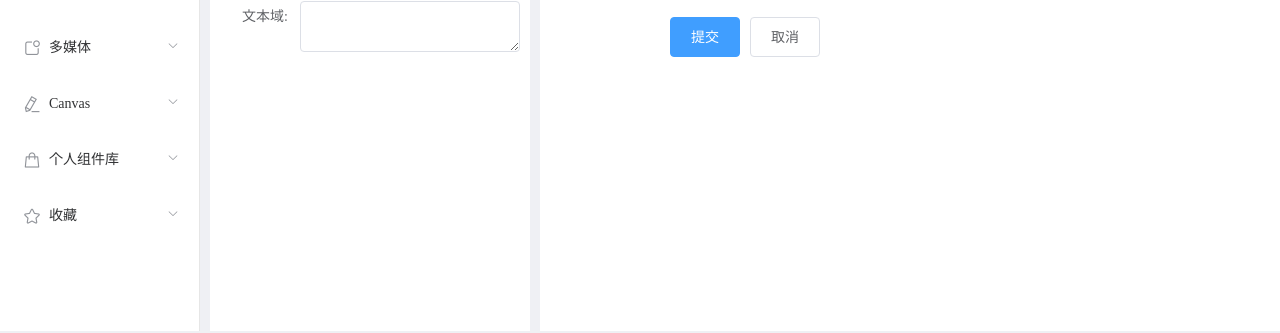
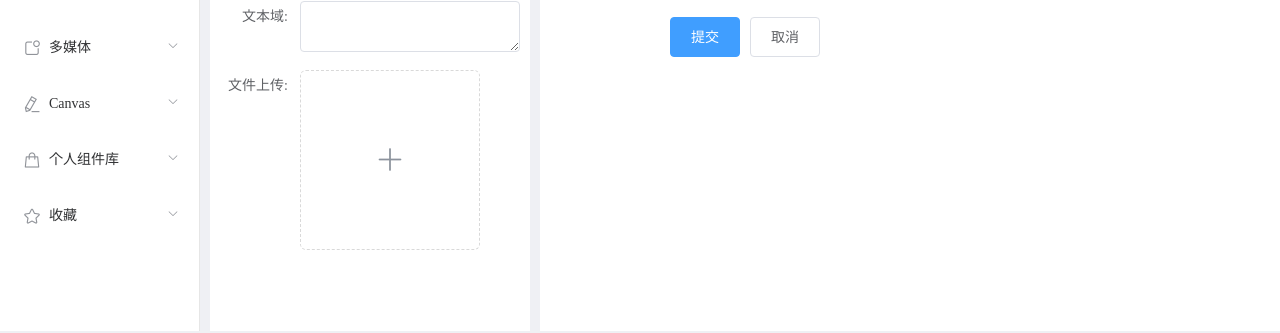
Before and after one commit to enjoy-pany/sys, a Vue app: page /formcenter/workBench in a window 1280 px wide. Shown: the part 429-762 px from the top of the page. Built offline with nearby package versions, Linux system fonts and the light colour scheme; what vue-codemirror would draw is missing.

Commit message:
引入动态组件

```diff
--- /dev/null
+++ b/src/page/formCenter/components/Checkbox.vue
@@ -0,0 +1,30 @@
+<template>
+  <div class="componentWrap">
+    <el-checkbox-group v-model="maindata.value">
+      <el-checkbox
+        v-for="(item, index) in maindata.options"
+        :key="index"
+        :label="item.label"
+        :value="item.value"
+      ></el-checkbox>
+    </el-checkbox-group>
+  </div>
+</template>
+<script>
+export default {
+  props: {
+    maindata: {
+      type: Object,
+      default: {},
+    }
+  },
+  data() {
+    return {};
+  },
+  methods: {}
+};
+</script>
+<style lang="less">
+.componentWrap {
+}
+</style>
--- /dev/null
+++ b/src/page/formCenter/components/DatePicker.vue
@@ -0,0 +1,26 @@
+<template>
+  <div class="componentWrap">
+      <el-date-picker type="date" v-model="maindata.value"></el-date-picker>
+  </div>
+</template>
+<script>
+export default {
+  props: {
+    maindata: {
+      type: Object,
+      default: {},
+    }
+  },
+  data() {
+    return {};
+  },
+  methods: {
+
+  }
+};
+</script>
+<style lang="less">
+.componentWrap {
+
+}
+</style>
--- /dev/null
+++ b/src/page/formCenter/components/Input.vue
@@ -0,0 +1,26 @@
+<template>
+  <div class="componentWrap">
+      <el-input v-model="maindata.value"></el-input>
+  </div>
+</template>
+<script>
+export default {
+  props: {
+    maindata: {
+      type: Object,
+      default: {},
+    }
+  },
+  data() {
+    return {};
+  },
+  methods: {
+
+  }
+};
+</script>
+<style lang="less">
+.componentWrap {
+
+}
+</style>
--- /dev/null
+++ b/src/page/formCenter/components/Radio.vue
@@ -0,0 +1,30 @@
+<template>
+  <div class="componentWrap">
+    <el-radio-group v-model="maindata.value">
+      <el-radio
+        v-for="(item, index) in maindata.options"
+        :key="index"
+        :label="item.label"
+        :value="item.value"
+      ></el-radio>
+    </el-radio-group>
+  </div>
+</template>
+<script>
+export default {
+  props: {
+    maindata: {
+      type: Object,
+      default: {},
+    }
+  },
+  data() {
+    return {};
+  },
+  methods: {}
+};
+</script>
+<style lang="less">
+.componentWrap {
+}
+</style>
--- /dev/null
+++ b/src/page/formCenter/components/Select.vue
@@ -0,0 +1,30 @@
+<template>
+  <div class="componentWrap">
+    <el-select v-model="maindata.value">
+      <el-option
+        v-for="(item, index) in maindata.options"
+        :key="index"
+        :label="item.label"
+        :value="item.value"
+      ></el-option>
+    </el-select>
+  </div>
+</template>
+<script>
+export default {
+  props: {
+    maindata: {
+      type: Object,
+      default: {},
+    }
+  },
+  data() {
+    return {};
+  },
+  methods: {}
+};
+</script>
+<style lang="less">
+.componentWrap {
+}
+</style>
--- /dev/null
+++ b/src/page/formCenter/components/Switch.vue
@@ -0,0 +1,26 @@
+<template>
+  <div class="componentWrap">
+      <el-switch v-model="maindata.value"></el-switch>
+  </div>
+</template>
+<script>
+export default {
+  props: {
+    maindata: {
+      type: Object,
+      default: {},
+    }
+  },
+  data() {
+    return {};
+  },
+  methods: {
+
+  }
+};
+</script>
+<style lang="less">
+.componentWrap {
+
+}
+</style>
--- /dev/null
+++ b/src/page/formCenter/components/Textarea.vue
@@ -0,0 +1,26 @@
+<template>
+  <div class="componentWrap">
+      <el-input type="textarea" v-model="maindata.value"></el-input>
+  </div>
+</template>
+<script>
+export default {
+  props: {
+    maindata: {
+      type: Object,
+      default: {},
+    }
+  },
+  data() {
+    return {};
+  },
+  methods: {
+
+  }
+};
+</script>
+<style lang="less">
+.componentWrap {
+
+}
+</style>
--- /dev/null
+++ b/src/page/formCenter/components/Upload.vue
@@ -0,0 +1,67 @@
+<template>
+  <div class="uploadWrap">
+    <el-upload
+      class="avatar-uploader"
+      action="https://jsonplaceholder.typicode.com/posts/"
+      :show-file-list="false"
+      :on-success="handleAvatarSuccess"
+      :before-upload="beforeAvatarUpload"
+    >
+      <img v-if="imageUrl" :src="imageUrl" class="avatar" />
+      <i v-else class="el-icon-plus avatar-uploader-icon"></i>
+    </el-upload>
+  </div>
+</template>
+<script>
+export default {
+  data() {
+    return {
+      imageUrl: ""
+    };
+  },
+  methods: {
+    handleAvatarSuccess(res, file) {
+      this.imageUrl = URL.createObjectURL(file.raw);
+    },
+    beforeAvatarUpload(file) {
+      const isJPG = file.type === "image/jpeg";
+      const isLt2M = file.size / 1024 / 1024 < 2;
+
+      if (!isJPG) {
+        this.$message.error("上传头像图片只能是 JPG 格式!");
+      }
+      if (!isLt2M) {
+        this.$message.error("上传头像图片大小不能超过 2MB!");
+      }
+      return isJPG && isLt2M;
+    }
+  }
+};
+</script>
+<style lang="less">
+.uploadWrap {
+  .avatar-uploader .el-upload {
+    border: 1px dashed #d9d9d9;
+    border-radius: 6px;
+    cursor: pointer;
+    position: relative;
+    overflow: hidden;
+  }
+  .avatar-uploader .el-upload:hover {
+    border-color: #409eff;
+  }
+  .avatar-uploader-icon {
+    font-size: 28px;
+    color: #8c939d;
+    width: 178px;
+    height: 178px;
+    line-height: 178px;
+    text-align: center;
+  }
+  .avatar {
+    width: 178px;
+    height: 178px;
+    display: block;
+  }
+}
+</style>
--- a/src/page/formCenter/workBench.vue
+++ b/src/page/formCenter/workBench.vue
@@ -5,50 +5,12 @@
         <draggable
           v-model="formModel"
           :group="{ name: 'form', pull: 'clone', put: false}"
-          :clone="cloneDog"
-        >
+          :clone="cloneDog">
           <el-form-item v-for="(item, index) in formModel" :key="index" :label="item.label">
-            <div class="formItem" v-if="item.type === 1">
-              <el-input v-model="item.value"></el-input>
-            </div>
-            <div class="formItem" v-if="item.type === 2">
-              <el-select v-model="item.value">
-                <el-option
-                  v-for="(fItem, fIndex) in item.options"
-                  :key="fIndex"
-                  :label="fItem.label"
-                  :value="fItem.value"
-                ></el-option>
-              </el-select>
-            </div>
-            <div class="formItem" v-if="item.type === 3">
-              <el-date-picker type="date" v-model="item.value"></el-date-picker>
-            </div>
-            <div class="formItem" v-if="item.type === 4">
-              <el-switch v-model="item.value"></el-switch>
-            </div>
-            <div class="formItem" v-if="item.type === 5">
-              <el-checkbox-group v-model="item.value">
-                <el-checkbox
-                  v-for="(fItem, fIndex) in item.options"
-                  :key="fIndex"
-                  :label="fItem.label"
-                  :value="fItem.value"
-                ></el-checkbox>
-              </el-checkbox-group>
-            </div>
-            <div class="formItem" v-if="item.type === 6">
-              <el-radio-group v-model="item.value">
-                <el-radio
-                  v-for="(fItem, fIndex) in item.options"
-                  :key="fIndex"
-                  :label="fItem.label"
-                  :value="fItem.value"
-                ></el-radio>
-              </el-radio-group>
-            </div>
-            <div class="formItem" v-if="item.type === 7">
-              <el-input type="textarea" v-model="item.value"></el-input>
+            <div class="formItem">
+              <component
+                :is="item.component"
+                :maindata="item"></component>
             </div>
           </el-form-item>
         </draggable>
@@ -59,51 +21,10 @@
         <div v-if="formData.length<=0" class="blankTip">将表单组件拖到这里</div>
         <draggable v-model="formData" group="form" class="dragWrap">
           <el-form-item v-for="(item, index) in formData" :key="index" :label="item.name">
-            <div class="formItem" v-if="item.type === 1">
-              <el-input v-model="item.value" :placeholder="item.config.placeholder"></el-input>
-            </div>
-            <div class="formItem" v-if="item.type === 2">
-              <el-select v-model="item.value">
-                <el-option
-                  v-for="(fItem, fIndex) in item.options"
-                  :key="fIndex"
-                  :label="fItem.label"
-                  :value="fItem.value"
-                ></el-option>
-              </el-select>
-            </div>
-            <div class="formItem" v-if="item.type === 3">
-              <el-date-picker
-                type="date"
-                v-model="item.value"
-                :placeholder="item.config.placeholder"
-              ></el-date-picker>
-            </div>
-            <div class="formItem" v-if="item.type === 4">
-              <el-switch v-model="item.value"></el-switch>
-            </div>
-            <div class="formItem" v-if="item.type === 5">
-              <el-checkbox-group v-model="item.value">
-                <el-checkbox
-                  v-for="(fItem, fIndex) in item.options"
-                  :key="fIndex"
-                  :label="fItem.label"
-                  :value="fItem.value"
-                ></el-checkbox>
-              </el-checkbox-group>
-            </div>
-            <div class="formItem" v-if="item.type === 6">
-              <el-radio-group v-model="item.value">
-                <el-radio
-                  v-for="(fItem, fIndex) in item.options"
-                  :key="fIndex"
-                  :label="fItem.label"
-                  :value="fItem.value"
-                ></el-radio>
-              </el-radio-group>
-            </div>
-            <div class="formItem" v-if="item.type === 7">
-              <el-input type="textarea" v-model="item.value"></el-input>
+            <div class="formItem">
+              <component
+                :is="item.component"
+                :maindata="item"></component>
             </div>
             <div class="formItemTools">
               <span class="formIcon el-icon-s-tools" @click="editFormConfig(item)"></span>
@@ -209,12 +130,30 @@
 </template>
 <script>
 import draggable from "vuedraggable";
+import upload from './components/Upload.vue'
+import myinput from './components/Input.vue'
+import mycheckbox from './components/Checkbox.vue'
+import myselect from './components/Select.vue'
+import myswitch from './components/Switch.vue'
+import myradio from './components/Radio.vue'
+import mytextarea from './components/Textarea.vue'
+import datepicker from './components/DatePicker.vue'
+
 export default {
   components: {
-    draggable
+    draggable,
+    upload,
+    myinput,
+    mycheckbox,
+    myselect,
+    myswitch,
+    myradio,
+    mytextarea,
+    datepicker
   },
   data() {
     /*
+    type:
       1: 输入框
       2: 下拉框
       3: 时间选择
@@ -232,7 +171,8 @@ export default {
         {
           type: 1,
           label: "输入框", //label
-          key: ""
+          value: "",
+          component: 'myinput'
         },
         {
           type: 2,
@@ -247,17 +187,20 @@ export default {
               label: "选项二",
               value: 2
             }
-          ]
+          ],
+          component: 'myselect'
         },
         {
           type: 3,
           label: "时间选择",
-          value: ""
+          value: "",
+          component: 'datepicker'
         },
         {
           type: 4,
           label: "开关",
-          value: false
+          value: false,
+          component: 'myswitch'
         },
         {
           type: 5,
@@ -272,7 +215,8 @@ export default {
               label: "选项二",
               value: 2
             }
-          ]
+          ],
+          component: 'mycheckbox'
         },
         {
           type: 6,
@@ -287,12 +231,19 @@ export default {
               label: "选项二",
               value: 2
             }
-          ]
+          ],
+          component: 'myradio'
         },
         {
           type: 7,
           label: "文本域",
-          value: ""
+          value: "",
+          component: 'mytextarea'
+        },
+        {
+          type: 8,
+          label: "文件上传",
+          component: 'upload'
         }
       ],
       // 右边渲染数据也是最终输出的数据结构
@@ -377,6 +328,7 @@ export default {
         name: obj.label, //label
         value: obj.value,
         key: "",
+        component: obj.component,
         options: obj.options ? this.deepCopy(obj.options) : [],
         // 基础配置
         config: {
```
